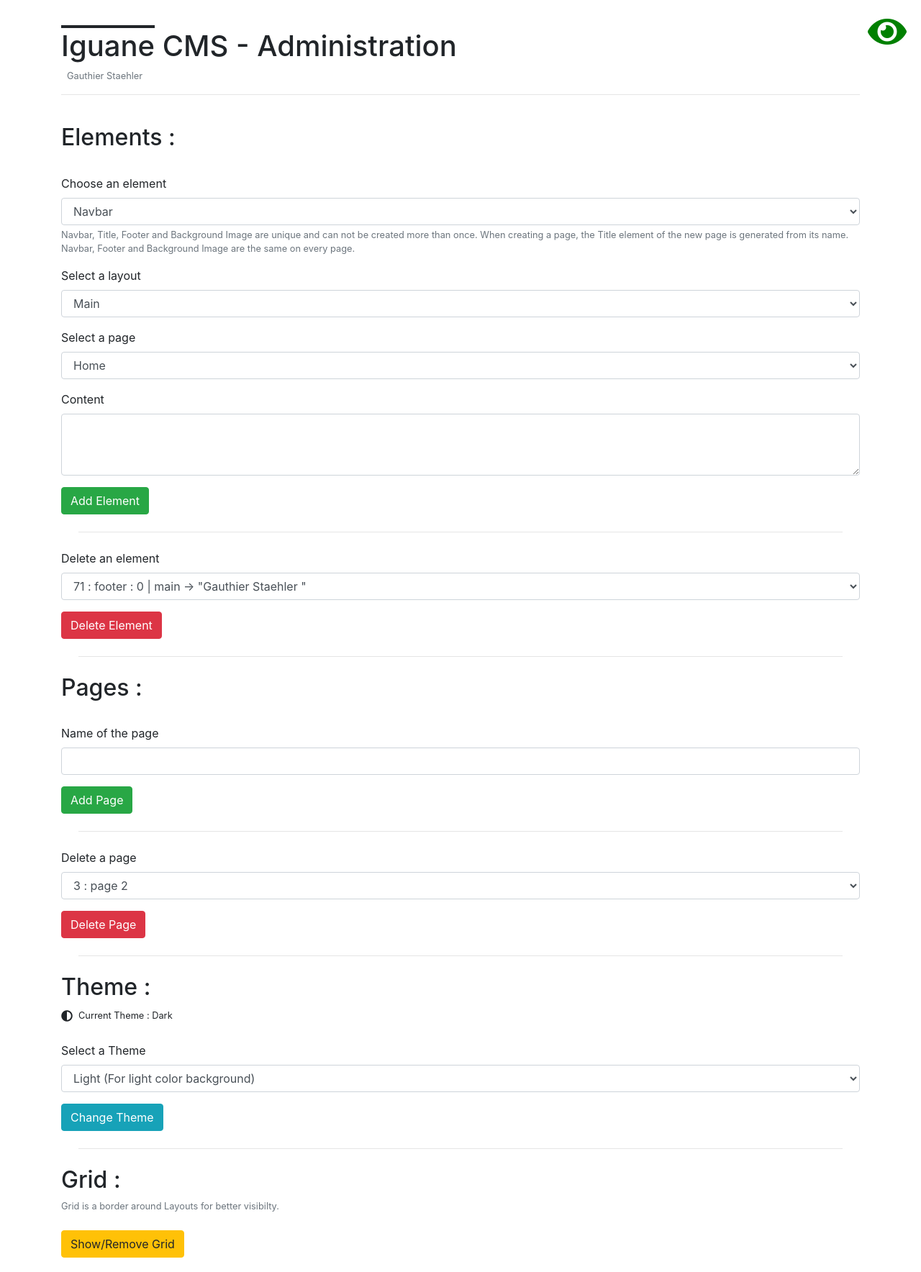
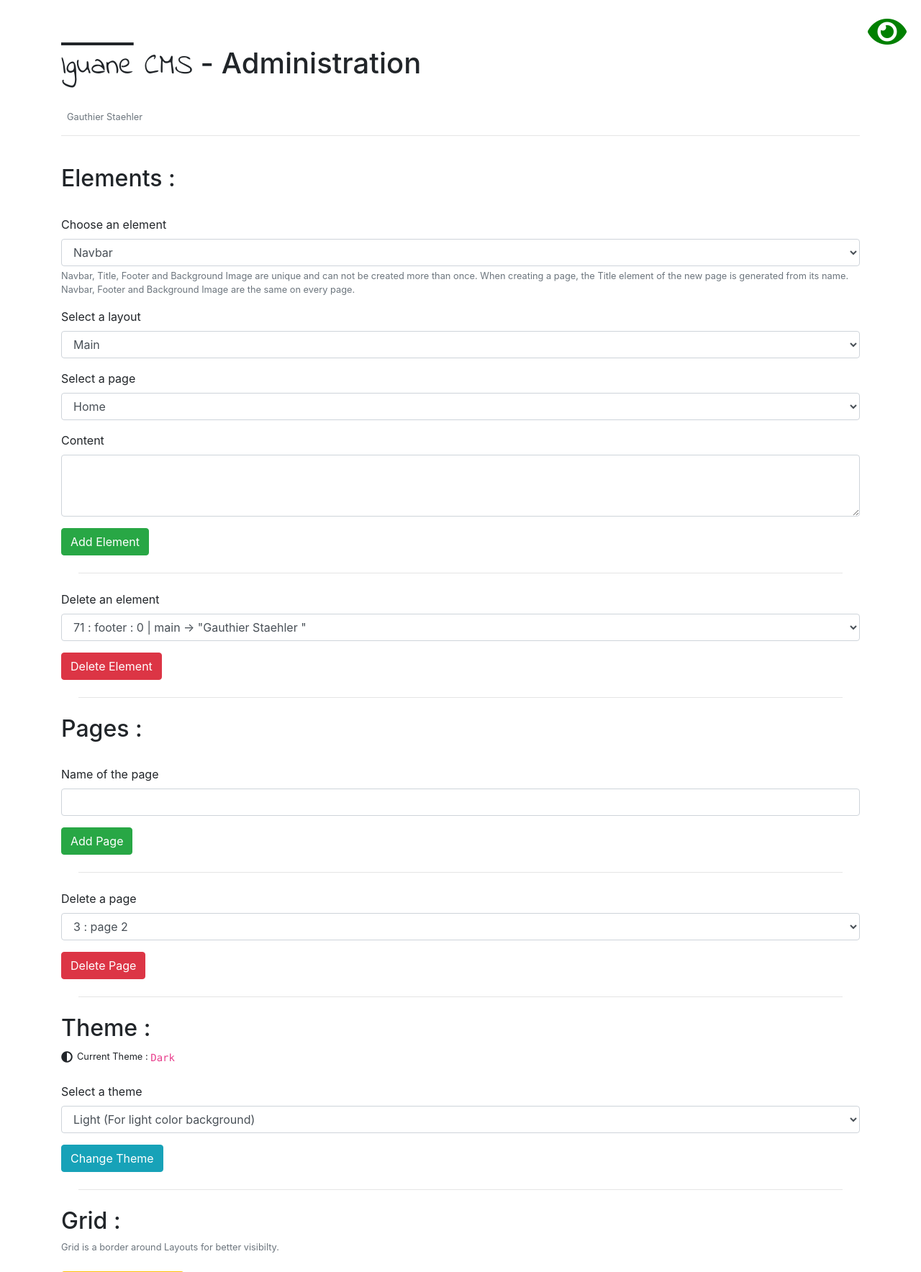
Before and after one commit to GStaehler/Iguane-CMS, a PHP site: page /admin in a window 1280 px wide. Shown: the top 1768 px of the page at 72% size. Run offline with PHP 8.4, Linux system fonts and the light colour scheme; data comes from the database, SQL or seed files in the repository.

Commit message:
design and cleaned

```diff
--- a/view/admin.php
+++ b/view/admin.php
@@ -54,12 +54,13 @@ $bdd = new PDO('mysql:host=127.0.0.1;dbname=filrougephp;charset=utf8', 'root', '
     <link rel="stylesheet" href="style/admin.css">
     <link rel="stylesheet" href="vendor/bootstrap-4.3.1-dist/css/bootstrap.min.css">
     <link rel="stylesheet" href="vendor/fontawesome-free-5.7.2-web/css/all.min.css">
+    <link href="https://fonts.googleapis.com/css?family=Indie+Flower" rel="stylesheet">
 </head>
 
 <body>
     <a class="fas fa-eye fa-3x" href="/"></a>
-    <div id="administration" class="container">
-        <h1><span style="text-decoration: overline">Iguane</span> CMS - Administration</h1>
+    <div id="administration" class="container"><br>
+        <h1><span style="text-decoration: overline; font-family: 'Indie Flower';">Iguane</span><span style="font-family: 'Indie Flower';"> CMS</span> - Administration</h1><br>
         <small class="form-text text-muted" style="position: relative; left: 8px;">Gauthier Staehler</small>
         <hr>
         <br>
@@ -97,7 +98,6 @@ $bdd = new PDO('mysql:host=127.0.0.1;dbname=filrougephp;charset=utf8', 'root', '
             <div class="form-group">
                 <label for="ContentArea">Content</label>
                 <textarea class="form-control" id="ContentArea" rows="3" name="content" value=""></textarea>
-                <!-- <small class="form-text text-muted">For multiple content, separate them with ";"</small> -->
             </div>
             <input type="submit" class="btn btn-success" name="addElement" value="Add Element">
             <hr class="m-4">
@@ -134,9 +134,9 @@ $bdd = new PDO('mysql:host=127.0.0.1;dbname=filrougephp;charset=utf8', 'root', '
             <div class="form-group">
                 <?php
                 $req = $bdd->query('SELECT site.theme, theme.name AS theme_name FROM site INNER JOIN theme ON theme.id = site.theme WHERE site.id = 1');
-                while ($data = $req->fetch()) { echo "<i class=\"fas fa-adjust\"></i><small style=\"position: relative; left: 8px; bottom: 1.5px;\">Current Theme : " . $data['theme_name'] . "</small><br><br>"; };
+                while ($data = $req->fetch()) { echo "<i class=\"fas fa-adjust\"></i><small style=\"position: relative; left: 6px; bottom: 1.5px;\">Current Theme : </small><code style=\"position: relative; left: 6px;\">" . $data['theme_name'] . "</code><br><br>"; };
                 ?>
-                <label for="ThemeSelection">Select a Theme</label>
+                <label for="ThemeSelection">Select a theme</label>
                 <select class="form-control" id="ThemeSelection" name="theme">
                     <option value="1">Light (For light color background)</option>
                     <option value="2">Dark (For dark color background)</option>
```
